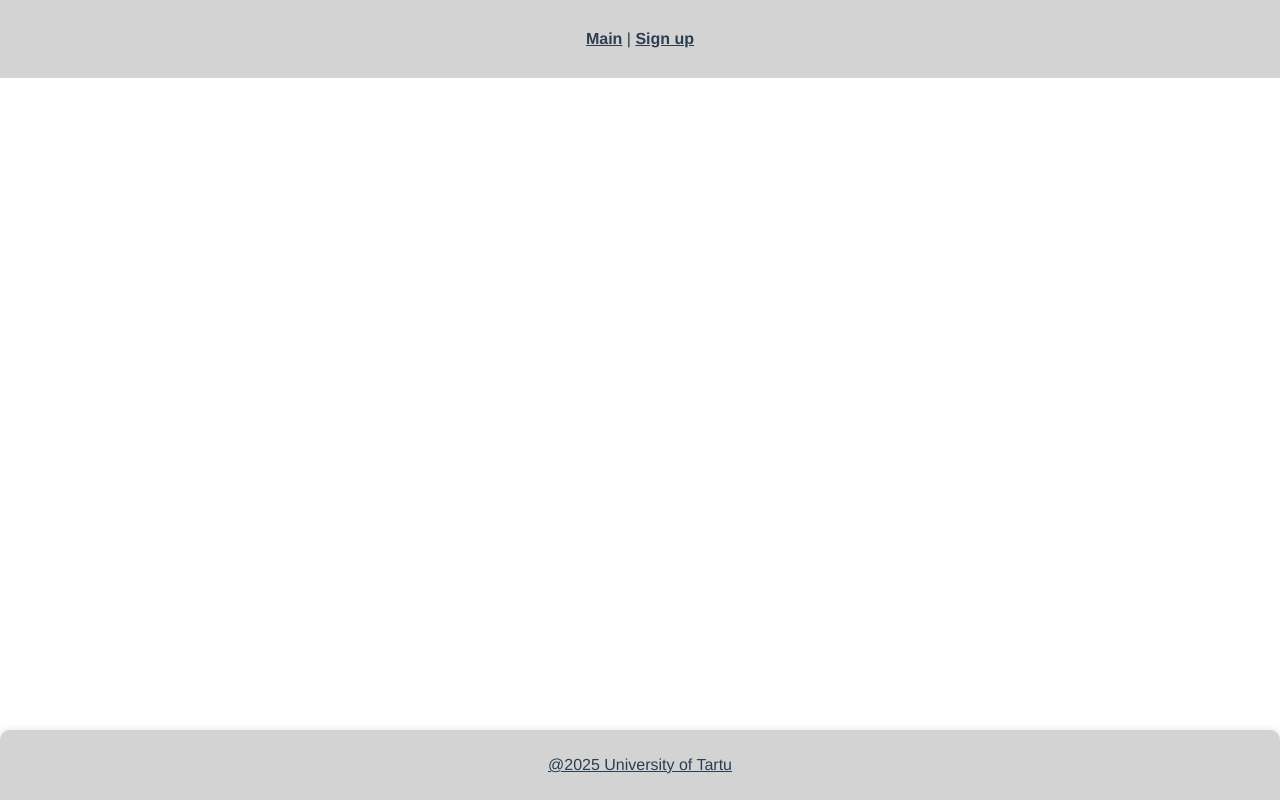
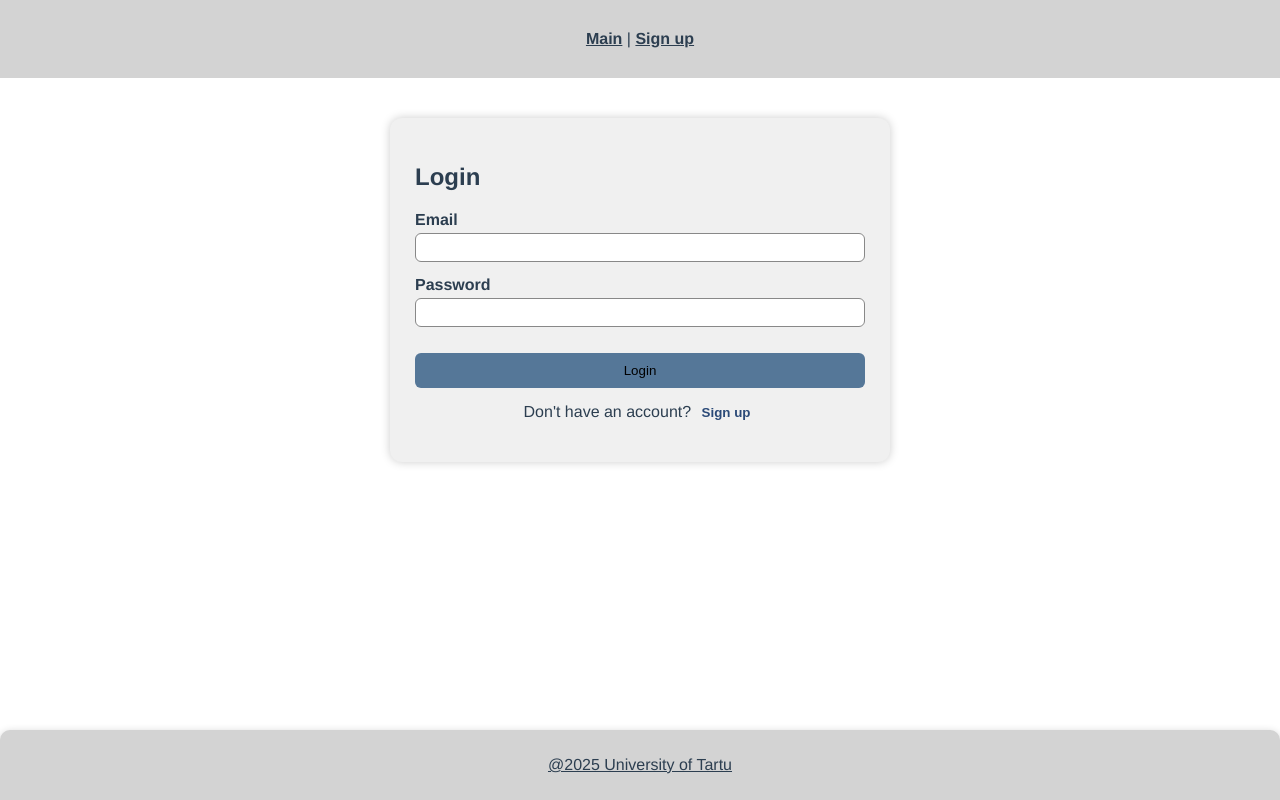
Before and after one commit to 54ndrq/wad_vue, a Vue app: page /#/login in a window 1280 px wide. Built offline with nearby package versions, Linux system fonts and the light colour scheme; sample sign-in values are in the browser's storage.

Commit message:
Added login page and authentication

```diff
--- a/src/router/index.js
+++ b/src/router/index.js
@@ -1,19 +1,23 @@
-import {createRouter, createWebHashHistory} from 'vue-router'
+import { createRouter, createWebHashHistory } from 'vue-router'
 import MainPage from '../views/MainPage.vue'
-import SignupPage from "@/views/SignupPage.vue";
+import SignupPage from '@/views/SignupPage.vue'
+import LoginPage from '@/views/LoginPage.vue'
 
 const routes = [
     {
         path: '/',
         name: 'main',
-        component: MainPage
+        component: MainPage,
+        meta: { requiresAuth: true }
+    },
+    {
+        path: '/login',
+        name: 'login',
+        component: LoginPage
     },
     {
         path: '/signup',
         name: 'signup',
-        // route level code-splitting
-        // this generates a separate chunk (about.[hash].js) for this route
-        // which is lazy-loaded when the route is visited.
         component: SignupPage
     }
 ]
@@ -23,4 +27,15 @@ const router = createRouter({
     routes
 })
 
+router.beforeEach((to, from, next) => {
+    const token = localStorage.getItem('token')
+
+    if (to.meta.requiresAuth && !token) {
+        next('/login')
+    } else {
+        next()
+    }
+})
+
+
 export default router
--- /dev/null
+++ b/src/views/LoginPage.vue
@@ -0,0 +1,155 @@
+<template>
+  <div class="signup-container">
+    <h2>Login</h2>
+
+    <form @submit.prevent="login">
+      <div class="form-group">
+        <label>Email</label>
+        <input type="email" v-model="email" required />
+      </div>
+
+      <div class="form-group">
+        <label>Password</label>
+        <input type="password" v-model="password" required />
+      </div>
+
+      <button type="submit" class="signup-btn">Login</button>
+    </form>
+
+    <p class="switch-text">
+      Don't have an account?
+      <button class="link-btn" @click="goToSignup">Sign up</button>
+    </p>
+
+    <div v-if="error" class="error">
+      {{ error }}
+    </div>
+  </div>
+</template>
+
+<script>
+export default {
+  data() {
+    return {
+      email: "",
+      password: "",
+      error: ""
+    };
+  },
+
+  methods: {
+    async login() {
+      this.error = "";
+
+      try {
+        const response = await fetch("http://localhost:3000/login", {
+          method: "POST",
+          headers: {
+            "Content-Type": "application/json"
+          },
+          body: JSON.stringify({
+            email: this.email,
+            password: this.password
+          })
+        });
+
+        const data = await response.json();
+
+        if (!response.ok) {
+          this.error = data.message || "Login failed";
+          return;
+        }
+
+        // Save JWT
+        localStorage.setItem("token", data.token);
+
+        // Redirect to protected home page
+        this.$router.push("/");
+      } catch (err) {
+        this.error = "Server error. Please try again.";
+      }
+    },
+
+    goToSignup() {
+      this.$router.push("/signup");
+    }
+  }
+};
+</script>
+
+<style scoped>
+/* REUSE signup page styling */
+.signup-container {
+  background: #f0f0f0;
+  padding: 25px;
+  border-radius: 12px;
+  width: 100%;
+  max-width: 500px;
+  margin: 40px auto;
+  text-align: left;
+  box-shadow: 0 0 10px #ccc;
+}
+
+.form-group {
+  margin-bottom: 14px;
+  display: flex;
+  flex-direction: column;
+}
+
+label {
+  font-weight: bold;
+  margin-bottom: 4px;
+}
+
+input {
+  padding: 6px;
+  border: 1px solid #888;
+  border-radius: 6px;
+}
+
+input:focus {
+  border-color: #2a4977;
+  outline: none;
+}
+
+.signup-btn {
+  margin-top: 12px;
+  width: 100%;
+  padding: 10px;
+  background: #557798;
+  color: black;
+  border: none;
+  border-radius: 6px;
+  cursor: pointer;
+}
+
+.signup-btn:hover {
+  background: #a6bbe4;
+}
+
+.switch-text {
+  margin-top: 15px;
+  text-align: center;
+}
+
+.link-btn {
+  background: none;
+  border: none;
+  color: #2a4977;
+  font-weight: bold;
+  cursor: pointer;
+}
+
+.link-btn:hover {
+  text-decoration: underline;
+}
+
+.error {
+  margin-top: 15px;
+  background: #ffe6e6;
+  padding: 12px;
+  border: 1px solid #d9534f;
+  border-radius: 6px;
+  color: #d9534f;
+}
+</style>
--- a/src/views/MainPage.vue
+++ b/src/views/MainPage.vue
@@ -2,6 +2,9 @@
   <div class="main-page">
     <h1>Welcome to PostIt</h1>
     <div class="post-container">
+      <button class="logout-btn" @click="logout">
+        Logout
+      </button>
       <post v-for="post in allPosts"
             :key="post.id"
             :post="post"/>
@@ -13,20 +16,28 @@
 </template>
 
 <script setup>
-import Post from "@/components/Post.vue";
-import {useStore} from "vuex";
-import {computed, onMounted} from "vue";
+import Post from "@/components/Post.vue"
+import { useStore } from "vuex"
+import { computed, onMounted } from "vue"
+import { useRouter } from "vue-router"
 
-const store = useStore();
-const allPosts = computed(() => store.getters.allPosts);
+const store = useStore()
+const router = useRouter()
+
+const allPosts = computed(() => store.getters.allPosts)
 
 function resetLikes() {
-  store.dispatch("unlikeAll");
+  store.dispatch("unlikeAll")
+}
+
+function logout() {
+  localStorage.removeItem("token")
+  router.push("/login")
 }
 
 onMounted(() => {
-  store.dispatch("fetchPosts");
-});
+  store.dispatch("fetchPosts")
+})
 </script>
 
 <style scoped>
@@ -53,6 +64,20 @@ onMounted(() => {
   color: black;
 }
 
+.logout-btn {
+  margin-bottom: 15px;
+  padding: 8px 16px;
+  background: #aeeea9;
+  color: black;
+  border: none;
+  border-radius: 6px;
+  cursor: pointer;
+}
+
+.logout-btn:hover {
+  background: #77b074;
+}
+
 @media (max-width: 768px) {
   .post-container {
     display: flex;
--- a/src/views/SignupPage.vue
+++ b/src/views/SignupPage.vue
@@ -36,11 +36,10 @@ export default {
   },
 
 methods: {
-    validatePassword() {
+  async validatePassword() {
     this.errors = [];
     const pw = this.password;
 
-      // Rules
     if (pw.length < 8 || pw.length > 14) {
       this.errors.push("Password must be between 8 and 14 characters");
     }
@@ -57,13 +56,40 @@ export default {
       this.errors.push("Password must include the character '_'");
     }
 
+    // if validation failed, stop here
     if (this.errors.length > 0) {
-        this.password = '';
-      } else {
-        alert("Signup successful!");
-        //Clears the form
-        this.email = '';
-        this.password = '';
+      this.password = "";
+      return;
+    }
+
+    // send data to backend
+    try {
+      const response = await fetch("http://localhost:3000/signup", {
+        method: "POST",
+        headers: {
+          "Content-Type": "application/json"
+        },
+        body: JSON.stringify({
+          email: this.email,
+          password: this.password
+        })
+      });
+
+      const data = await response.json();
+
+      if (!response.ok) {
+        this.errors.push(data.message || "Signup failed");
+        return;
+      }
+
+      // save JWT
+      localStorage.setItem("token", data.token);
+
+      // redirect to login page
+      this.$router.push("/login");
+
+    } catch (error) {
+      this.errors.push("Server error. Please try again.");
     }
   }
 }
```
Also changed, not shown: 1 other file (tests, documents, lock files or other folders). Lines whose indentation alone changed are shown as unchanged.
